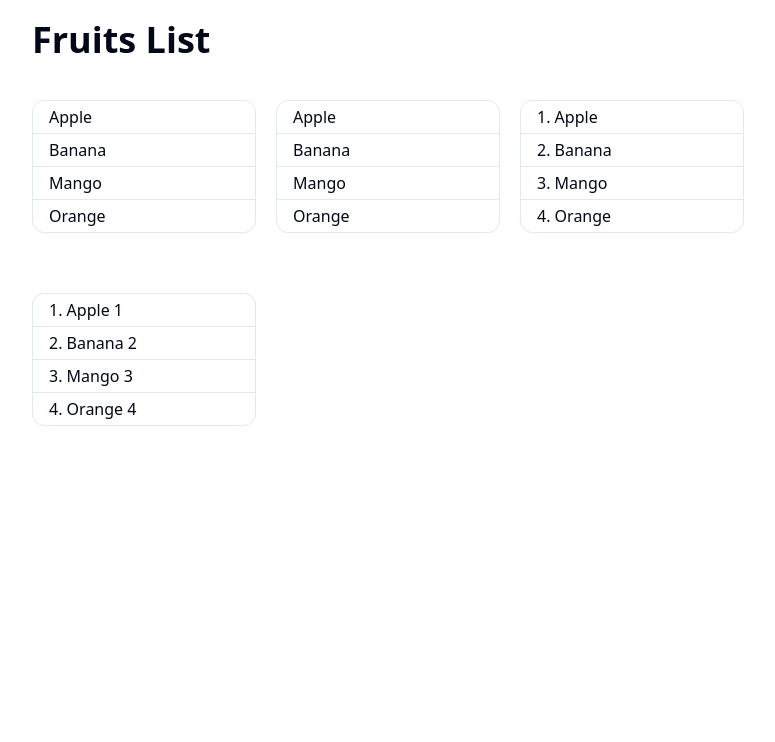
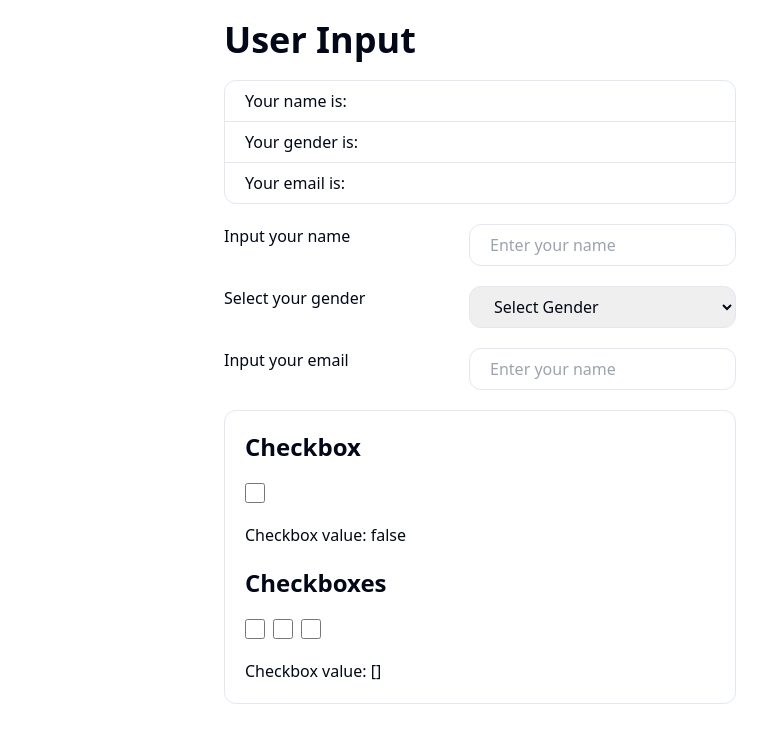
Before and after one commit to pphatdev/learn-vue, a Vue app: page / in a window 1280 px wide. Shown: the top 742 px of the page, without its empty margins (160-935 px from the left). Built offline with nearby package versions, Linux system fonts and the light colour scheme.

Commit message:
User Inputs in Vue

```diff
--- a/src/App.vue
+++ b/src/App.vue
@@ -2,7 +2,9 @@
   // @ts-ignore
   // import HelloWorld from './components/HelloWorld.vue'
   // import SyntaxAndExpressions from './components/Learning/SyntaxAndExpressions.vue';
-  import ListRendering from './components/Learning/ListRendering.vue';
+  // import ListRendering from './components/Learning/ListRendering.vue';
+
+  import UserInput from './components/Learning/UserInput.vue';
 
 </script>
 
@@ -12,5 +14,7 @@
 
   <!-- <SyntaxAndExpressions /> -->
 
-  <ListRendering />
+  <!-- <ListRendering /> -->
+
+   <UserInput />
 </template>
--- /dev/null
+++ b/src/components/Learning/UserInput.vue
@@ -0,0 +1,63 @@
+<script setup lang="ts">
+import { ref } from 'vue'
+
+const username = ref('')
+const gender = ref('')
+const email = ref('')
+
+const genders = ref([
+    { id: 1, name: 'Male' },
+    { id: 2, name: 'Female' },
+    { id: 3, name: 'Other' }
+])
+
+const checkbox = ref(false)
+const checkboxes = ref([])
+</script>
+
+<template>
+    <div class="container flex flex-wrap max-w-lg gap-5 py-5 mx-auto">
+        <h1 class="w-full text-4xl font-bold shrink-0">User Input</h1>
+
+        <div class="w-full border divide-y divide-gray-200 rounded-xl">
+            <p class="w-full px-5 py-2">Your name is: {{ username }}</p>
+            <p class="w-full px-5 py-2">Your gender is: {{gender}}</p>
+            <p class="w-full px-5 py-2">Your email is: {{email}}</p>
+        </div>
+
+
+        <div class="flex w-full">
+            <p class="w-full text-">Input your name</p>
+            <input type="text" v-model="username" placeholder="Enter your name" class="w-full px-5 py-2 border rounded-xl focus:outline-none">
+        </div>
+
+        <div class="flex w-full">
+            <p class="w-full">Select your gender </p>
+            <select v-model="gender" class="w-full px-5 py-2 border rounded-xl focus:outline-none">
+                <option selected value="" disabled> Select Gender </option>
+                <option v-for="gen in genders" :key="gen.id" :value="gen.name">{{ gen.name }}</option>
+            </select>
+        </div>
+
+        <div class="flex w-full">
+            <p class="w-full text-">Input your email</p>
+            <input type="text" v-model="email" placeholder="Enter your name" class="w-full px-5 py-2 border rounded-xl focus:outline-none">
+        </div>
+
+        <div class="w-full p-5 border rounded-xl">
+            <h2 class="text-2xl font-bold">Checkbox</h2>
+            <div class="flex gap-2 py-5">
+                <input type="checkbox" v-model="checkbox" value="false" class="w-5 h-5">
+            </div>
+            <p>Checkbox value: {{ checkbox }}</p>
+
+            <h2 class="mt-5 text-2xl font-bold">Checkboxes</h2>
+            <div class="flex gap-2 py-5">
+                <input type="checkbox" v-model="checkboxes" value="Banana" class="w-5 h-5">
+                <input type="checkbox" v-model="checkboxes" value="Orange" class="w-5 h-5">
+                <input type="checkbox" v-model="checkboxes" value="Apple" class="w-5 h-5">
+            </div>
+            <p>Checkbox value: {{ checkboxes }}</p>
+        </div>
+    </div>
+</template>
```
